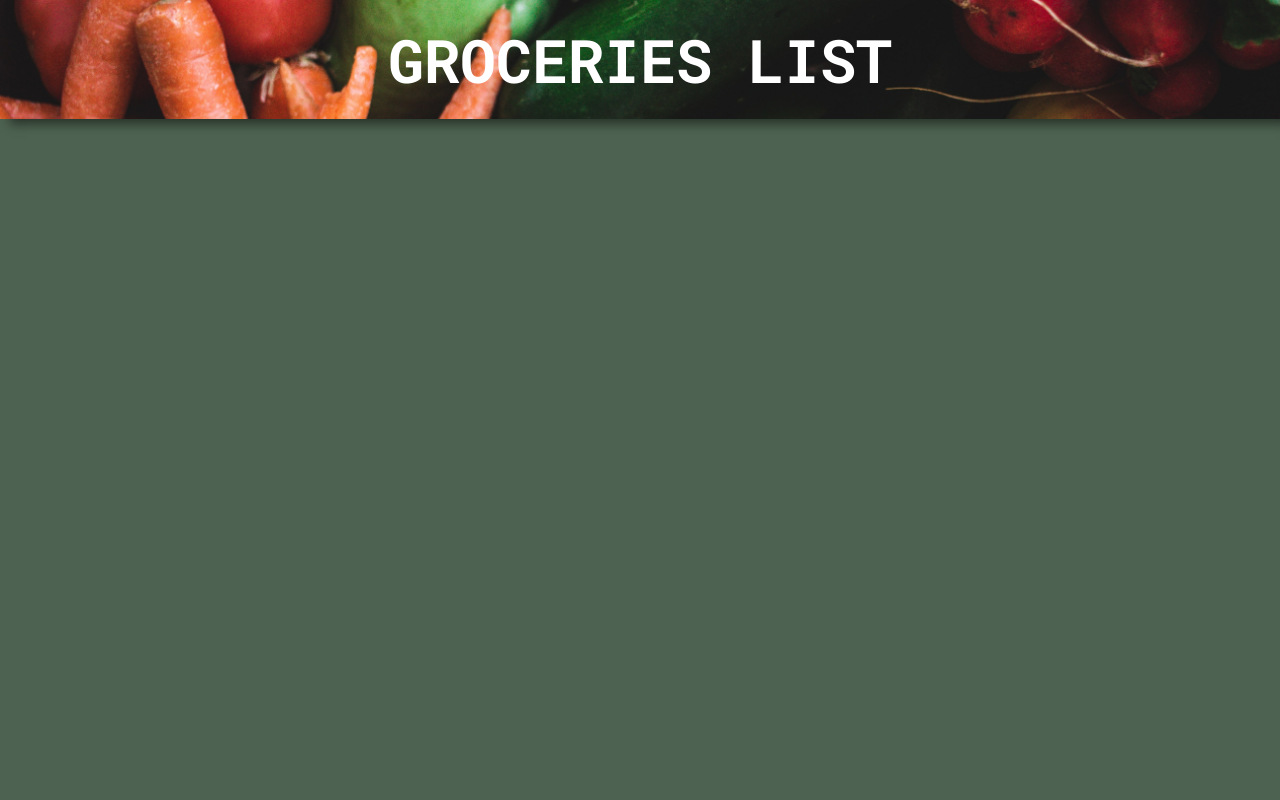
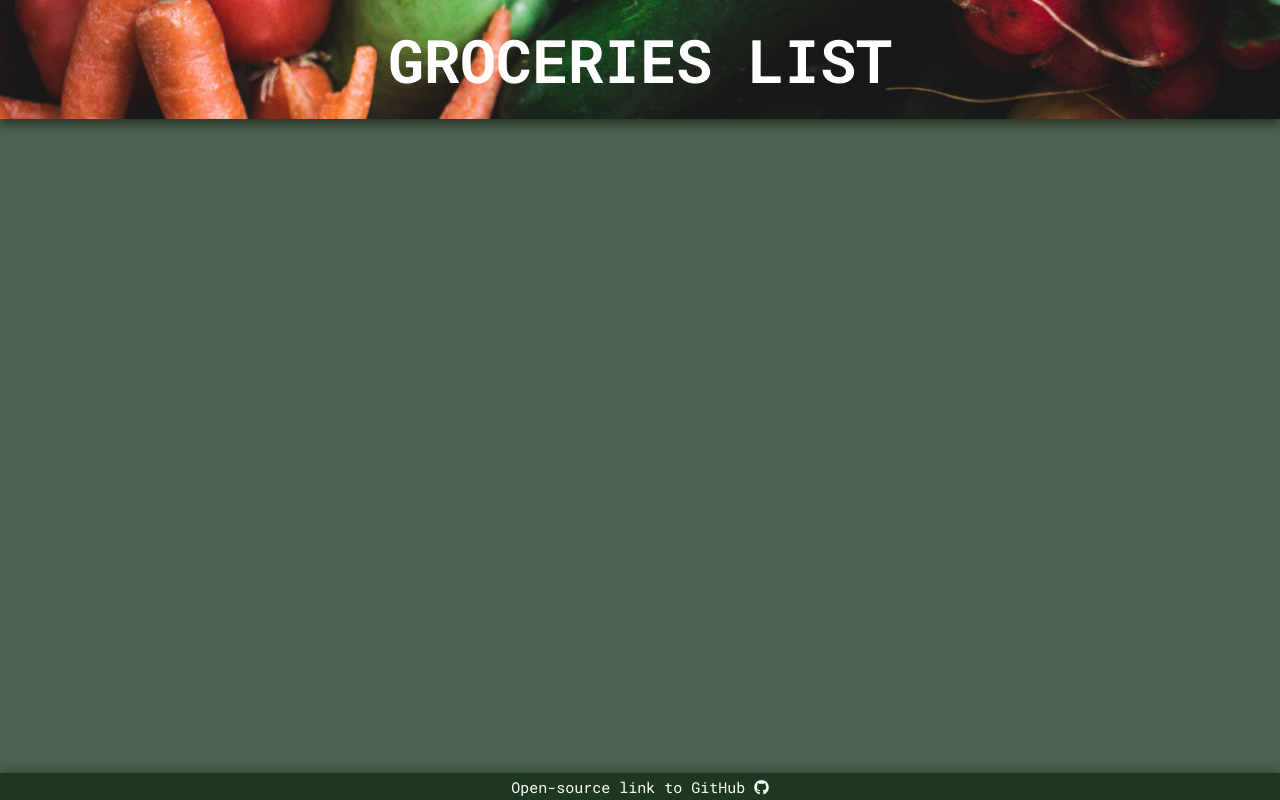
Before and after one commit to marta0220/groceries-list, a React (Create React App) app: page / in a window 1280 px wide. Built offline with nearby package versions, Linux system fonts and the light colour scheme.

Commit message:
Make footer

```diff
--- a/src/Footer.js
+++ b/src/Footer.js
@@ -1,3 +1,14 @@
 export default function Footer() {
-  return null;
+  return (
+    <footer>
+      <a
+        href="https://github.com/marta0220/groceries-list"
+        target="_blank"
+        rel="noreferrer"
+      >
+        {" "}
+        Open-source link to GitHub <i class="fa-brands fa-github"></i>
+      </a>
+    </footer>
+  );
 }
--- a/src/index.css
+++ b/src/index.css
@@ -12,5 +12,22 @@ header {
 
   background-size: cover;
   padding: 20px;
-  box-shadow: 10px 5px 10px rgba(0, 0, 0, 0.5);
+  box-shadow: 0px 5px 10px rgba(0, 0, 0, 0.5);
 }
+footer {
+  position: fixed;
+  bottom: 0;
+  right: 0;
+  left: 0;
+  background-color: #1b351eef;
+  box-shadow: 0px -5px 10px rgba(0, 0, 0, 0.2);
+  padding: 3px;
+}
+footer a {
+  color: white;
+  font-size: 15px;
+  text-decoration: none;
+}
+footer a:hover {
+  color: rgb(199, 105, 242);
+}
```
